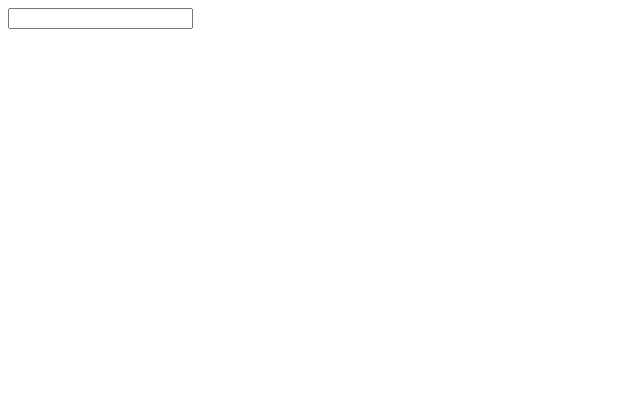
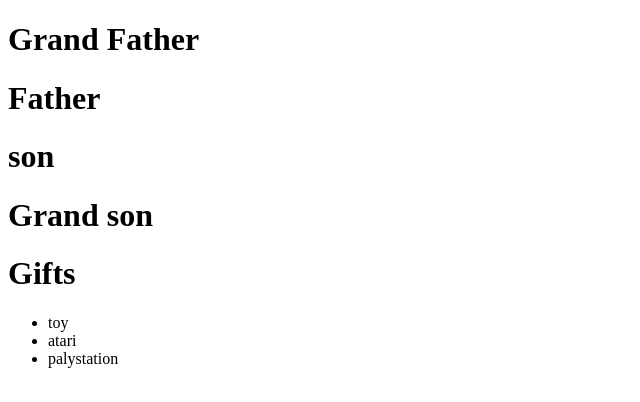
Before and after one commit to daniahih/appleSeeds-React, a React (Create React App) app: page / in a window 1280 px wide. Shown: the top 402 px of the page, without its empty margins (0-640 px from the left). Built offline with nearby package versions, Linux system fonts and the light colour scheme.

Commit message:
added 19.1

```diff
--- a/src/App.js
+++ b/src/App.js
@@ -1,9 +1,10 @@
-import TODO from "./components/17.2TODO/ToDo";
+import GrandFather from "./components/19.1_great_grandfather/Grandfather";
+// import DataMassaging from "./components/7.1_react_data_massaging/DataMassaging";
 
 export default function App() {
   return (
     <>
-      <TODO />
+      <GrandFather />
     </>
   );
 }
--- /dev/null
+++ b/src/components/19.1_great_grandfather/Father.jsx
@@ -0,0 +1,19 @@
+import React, { useEffect } from "react";
+import Son from "./Son";
+import { useContext } from "react";
+import { GiftConetext } from "./Grandfather";
+function Father() {
+  const giftContext = useContext(GiftConetext);
+
+  useEffect(() => {
+    giftContext.setGiftArray(["toy", "atari", "palystation"]);
+  }, []);
+  return (
+    <div>
+      <h1>Father </h1>
+      <Son />
+    </div>
+  );
+}
+
+export default Father;
--- /dev/null
+++ b/src/components/19.1_great_grandfather/Grandfather.jsx
@@ -0,0 +1,19 @@
+import React, { useState } from "react";
+import Father from "./Father";
+import { createContext } from "react";
+export const GiftConetext = createContext();
+
+function Grandfather() {
+  const [giftArray, setGiftArray] = useState([]);
+
+  return (
+    <div>
+      <h1> Grand Father </h1>
+      <GiftConetext.Provider value={{ giftArray, setGiftArray }}>
+        <Father />
+      </GiftConetext.Provider>
+    </div>
+  );
+}
+
+export default Grandfather;
--- /dev/null
+++ b/src/components/19.1_great_grandfather/Grandson.jsx
@@ -0,0 +1,26 @@
+import React from "react";
+import { useContext } from "react";
+import { GiftConetext } from "./Grandfather";
+
+// const GiftConetext = createContext([]);
+function Grandson() {
+  const gifts = useContext(GiftConetext);
+  const Draw = () => {
+    return (
+      <ul>
+        {gifts.giftArray.map((gift, index) => {
+          return <li key={index}> {gift}</li>;
+        })}
+      </ul>
+    );
+  };
+  return (
+    <div>
+      <h1> Grand son </h1>
+      <h1>Gifts</h1>
+      <div>{Draw()}</div>
+    </div>
+  );
+}
+
+export default Grandson;
--- /dev/null
+++ b/src/components/19.1_great_grandfather/Son.jsx
@@ -0,0 +1,12 @@
+import React from "react";
+import Grandson from "./Grandson";
+function Son() {
+  return (
+    <div>
+      <h1>son </h1>
+      <Grandson />
+    </div>
+  );
+}
+
+export default Son;
--- /dev/null
+++ b/src/components/7.1_react_data_massaging/DataMassaging.jsx
@@ -0,0 +1,29 @@
+// 1. Export the data array to the relevant component.
+import data from "./data";
+console.log(data);
+export default function DataMassaging() {
+  return (
+    <>
+      {data.filter((e) => e.birthday > 1990)}
+
+      <h1> hello </h1>
+    </>
+  );
+}
+// Create a function that returns an array of all the
+// names from the object. //done
+
+{
+  /* {data.map((e) => {
+        return (
+          <ul>
+            <li>{e.name}</li>
+          </ul>
+        );
+    })} */
+}
+// Create a function that returns all the objects that are
+// born before 1990.
+{
+  data.filter((e) => e.birthday > 1990);
+}
```
Also changed, not shown: src/components/19.2Mood change/Mood change.jsx (added, +16 -0 lines), src/components/7.1_react_data_massaging/data.jsx (added, +43 -0 lines).
